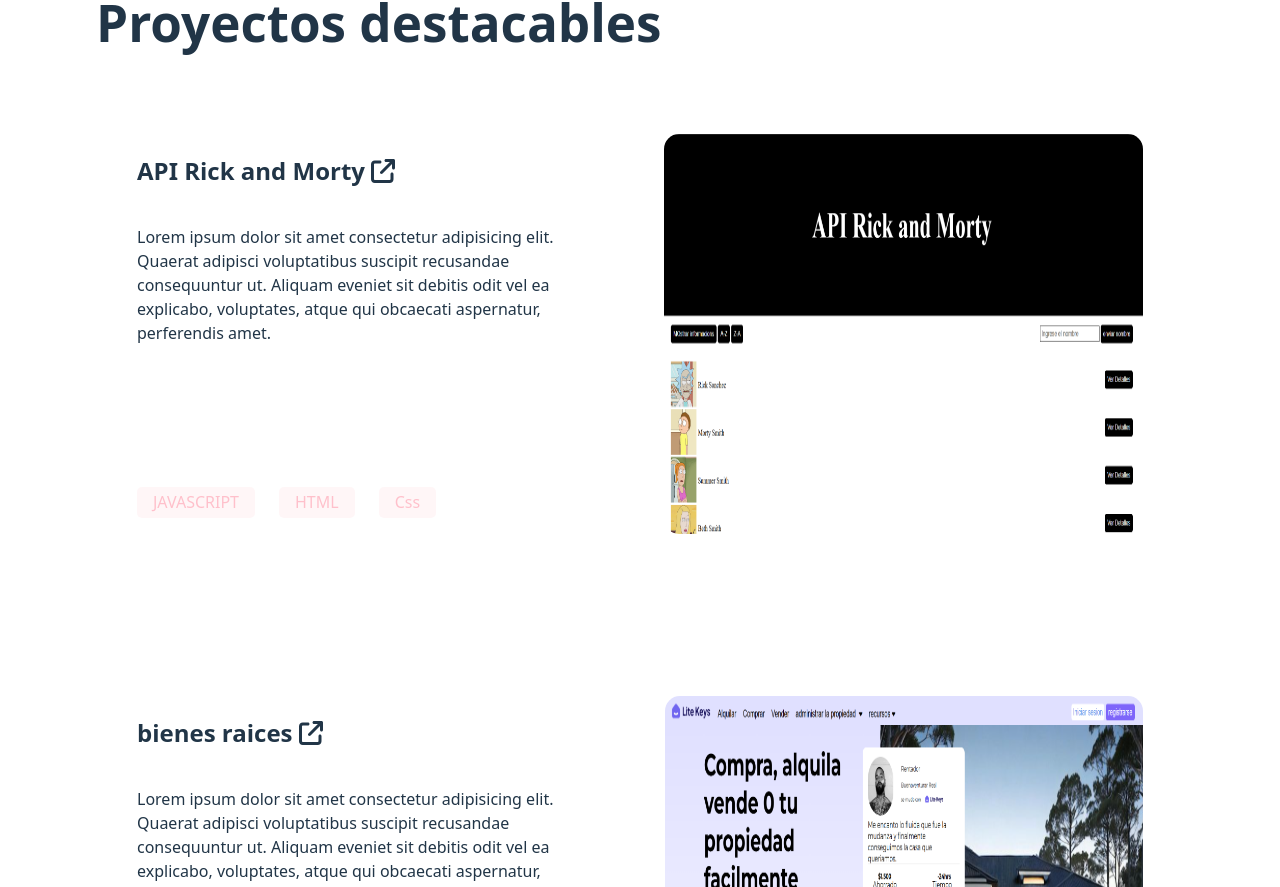
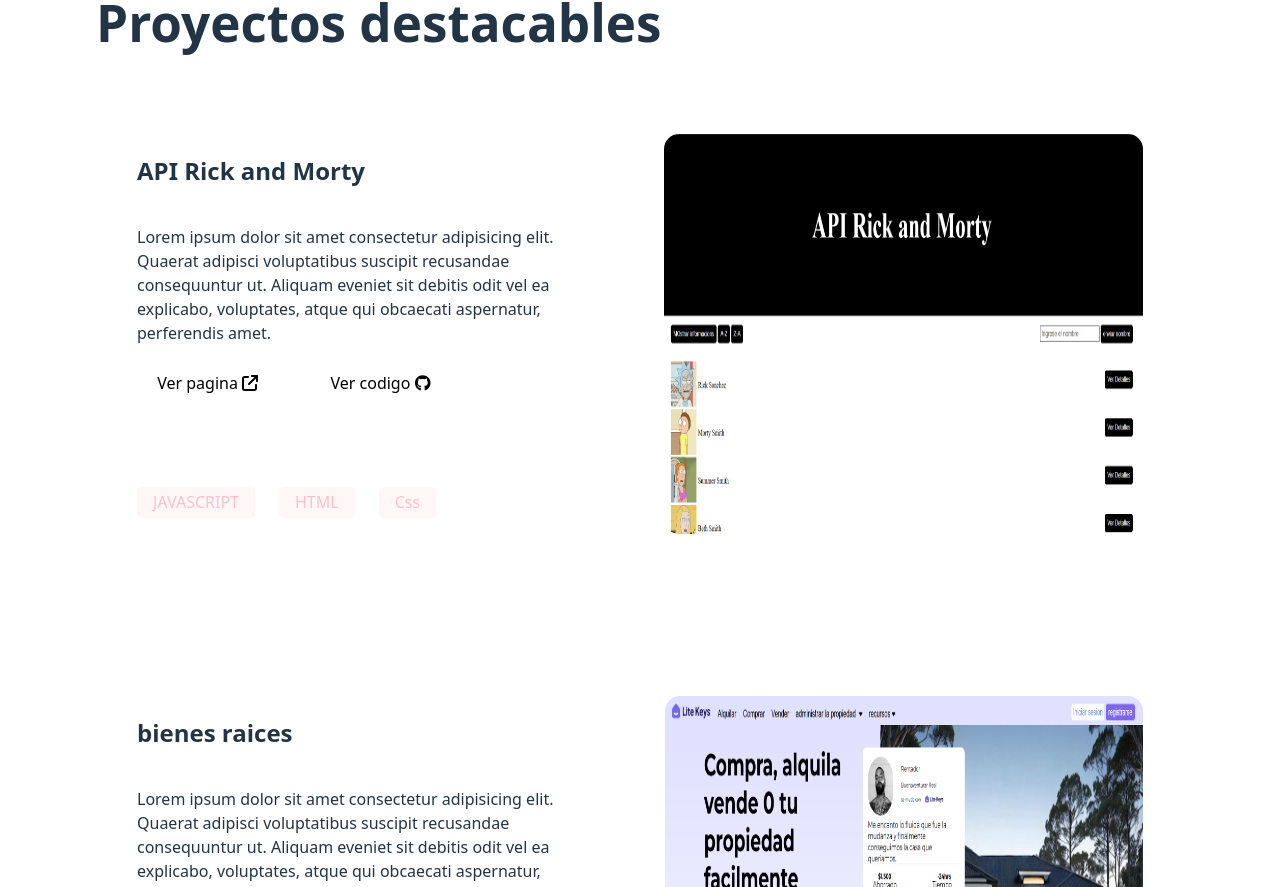
Before and after one commit to EloyRengel17/miPortafolio, a React (Vite) app: page / in a window 1280 px wide. Shown: the part 1913-2800 px from the top of the page. Built offline with nearby package versions, Linux system fonts and the light colour scheme.

Commit message:
corrigiendo error en mostrar lenguajes usasdos en proyectos y añadiendo botones para redirecion de links

```diff
--- a/src/App.css
+++ b/src/App.css
@@ -113,18 +113,7 @@
 
 /* Efecto hover en el CONTENEDOR */
 .contenorProyectosDestacables:hover {
-  cursor: pointer;
   background: linear-gradient(rgba(0, 0, 0, 0) 80%, rgba(255, 192, 203, 0.151));
-
-
-}
-
-/* Efecto en el SPAN cuando el contenedor tiene hover */
-.contenorProyectosDestacables:hover span {
-  display: inline-block; /* Necesario para transform */
-  transform: scale(1.4);
-  transition: transform 0.8s ease; /* Transición solo para el transform */
-  color: pink;
 }
 
 /*Estilos para el contenedor descripcion ubicado del lado izquierdo*/
@@ -152,6 +141,22 @@
   border-radius:15px ;
 }
 
+.botonVerProyectos {
+  background-color: transparent;
+  margin-right: 2rem ;
+   border: 1px solid transparent;
+  transition: border-color 1.0s ease;
+}
+.botonVerProyectos:hover{
+   border-color: pink;
+}
+.botonVerProyectos:hover span {
+  display: inline-block; /* Necesario para transform */
+  transform: scale(1.3);
+  transition: transform 0.8s ease; /* Transición solo para el transform */
+  color: pink;
+}
+
 /*Estilos para el Section3*/
 .Section3{
   margin-top: 20rem;
@@ -171,12 +176,6 @@
   box-sizing: border-box; /* Incluye padding en el ancho */
 }
 .otrosProyectos:hover{
-  cursor: pointer;
+
   background: linear-gradient(rgba(0, 0, 0, 0) 80%, rgba(255, 192, 203, 0.151));
 }
-.otrosProyectos:hover span{
-  display: inline-block; /* Necesario para transform */
-  transform: scale(1.3);
-  transition: transform 0.8s ease; /* Transición solo para el transform */
-  color: pink;
-}
--- a/src/componentes/header.jsx
+++ b/src/componentes/header.jsx
@@ -1,12 +1,12 @@
 import { useState } from "react";
 import Icon from './iconos';
-import imagenYo from "../assets/yo.png"
 import '../App.css'
 import { faLinkedin } from "@fortawesome/free-brands-svg-icons";
 
 function Header(){
-    function linkedin(){
-        window.open("https://www.linkedin.com/in/eloy-rengel/", "_blank")
+
+    function irlink(link){
+        window.open(link,"_blank")
     }
     return(
         <>
@@ -14,11 +14,12 @@
 
                 <h1>Eloy A<span>.</span> Rengel</h1>
                 <h3>Programador web tatatata </h3>
-                 <img src={imagenYo} alt="yo" />
+
                 <p>Lorem, ipsum dolor sit amet consectetur adipisicing elit.</p>
                      <p>repellat culpa? Officia perferendis iure aspernatur quam animi!</p>
-                     <Icon name="email" className="iconos" />
-                     <Icon name="linkedin" className="iconos" onClick={linkedin}/>
+                     <Icon name="email" className="iconos"   onClick={() => window.open("https://mail.google.com/mail/?view=cm&fs=1&to=eloypanita@gmail.com")} />
+                     <Icon name="linkedin" className="iconos" onClick={()=> irlink("https://www.linkedin.com/in/eloy-rengel/")}/>
+                     <Icon name="github" className="iconos" onClick={()=> irlink("https://github.com/EloyRengel17")}/>
 
             </header>
         </>
--- a/src/componentes/iconos.jsx
+++ b/src/componentes/iconos.jsx
@@ -5,7 +5,6 @@
   faUser,
   faEnvelope,
   faArrowUpRightFromSquare,
-  // Iconos sólidos (free-solid-svg-icons)
 } from '@fortawesome/free-solid-svg-icons';
 import {
   faLinkedin,
@@ -15,20 +14,22 @@
   faJs,
   faReact,
   faNode,
-} from '@fortawesome/free-brands-svg-icons';
+  faGithub, // ¡Importa el ícono de GitHub!
+} from '@fortawesome/free-brands-svg-icons'; // Asegúrate de que esté en esta colección
 
 const icons = {
   home: faHouse,
   user: faUser,
   email: faEnvelope,
-  linkedin: faLinkedin, // ¡Ahora funciona!
+  linkedin: faLinkedin,
   html5: faHtml5,
   css: faCss,
   sass: faSass,
-  js:faJs,
-  react:faReact,
+  js: faJs,
+  react: faReact,
   node: faNode,
-  link:faArrowUpRightFromSquare
+  link: faArrowUpRightFromSquare,
+  github: faGithub, // Ahora sí está definido
 };
 
 export default function Icon({ name, ...props }) {
--- a/src/componentes/section2.jsx
+++ b/src/componentes/section2.jsx
@@ -17,6 +17,7 @@
     },
     img: apiRick,
     link:"https://eloyapirickandmorty.netlify.app/",
+    github:"",
   },
   {
     id: 2,
@@ -30,6 +31,7 @@
     },
     img: bienesRaices,
     link:"https://litekeys-proyecto-universidad.netlify.app/",
+     github:"",
   },
 
 ];
@@ -45,17 +47,22 @@
       <section className="Section2">
         <h1>Proyectos destacables</h1>
         {proyectosDestacables.map((proyecto) => (
-          <div key={proyecto.id} className="contenorProyectosDestacables" onClick={()=> visitarProyecto(proyecto.link)}>
+          <div key={proyecto.id} className="contenorProyectosDestacables" >
             <div className="descripcion">
-              <h2>   {proyecto.titulo} {"   "} <span> {"   "}<Icon name="link" /> </span>   </h2>
+              <h2>   {proyecto.titulo} {"   "}  </h2>
                <p>{proyecto.descripcion}</p>
 
+                <div>
+                 <button className="botonVerProyectos" onClick={()=> visitarProyecto(proyecto.link)}> Ver pagina  <span> {"     "}<Icon name="link" /> </span>  </button>
+                 <button className="botonVerProyectos" onClick={()=> visitarProyecto(proyecto.github)}>  Ver codigo  <span> {"     "}<Icon name="github" /> </span> </button>
+                </div>
+
                <div className="herramientasUtilizadas">
-                <p>{proyecto.lenguajes.uno}</p>
-                <p>{proyecto.lenguajes.dos}</p>
-                <p>{proyecto.lenguajes.tres}</p>
-
-               </div>
+                {/*codigo sacado de la ia para poder enfretar mi errro despues de horas de intentar areglarlo por mi solo*/ }
+                  {Object.entries(proyecto.lenguajes).map(([key, value]) =>
+                    value && <p key={key}>{value}</p>
+                  )}
+              </div>
                </div>
                <div className="imagenProyecto">
 
--- a/src/componentes/section3.jsx
+++ b/src/componentes/section3.jsx
@@ -12,7 +12,8 @@
             dos: "Css",
             tres: "",
           },
-          link:""
+          link:"",
+          github:"",
     },
     {
         id:2,
@@ -23,7 +24,8 @@
             dos: "Css",
             tres: "",
           },
-          link:""
+          link:"",
+          github:"",
     },
 
 ]
@@ -41,13 +43,19 @@
 
 
             {otrosProyectos.map((proyecto)=>(
-                <div className="otrosProyectos" key={proyecto.id} onClick={()=> visitarProyecto(proyecto.link)}>
-                     <h2>   {proyecto.titulo} {"   "}{" "}   <span>  {" "}   {"   "}  <Icon name="link" />{" "}   </span>{" "}      </h2>
+                <div className="otrosProyectos" key={proyecto.id} >
+                     <h2>   {proyecto.titulo}      </h2>
                         <p>{proyecto.descripcion}</p>
+                        <div>
+                           <button className="botonVerProyectos" onClick={()=> visitarProyecto(proyecto.link)}> Ver pagina  <span> {"     "}<Icon name="link" /> </span>  </button>
+                           <button className="botonVerProyectos" onClick={()=> visitarProyecto(proyecto.github)}>  Ver codigo  <span> {"     "}<Icon name="github" /> </span> </button>
+                         </div>
         <div className="herramientasUtilizadas">
-                    <p>{proyecto.lenguajes.uno}</p>
-                    <p>{proyecto.lenguajes.dos}</p>
-          </div>
+                {/*codigo sacado de la ia para poder enfretar mi errro despues de horas de intentar areglarlo por mi solo*/ }
+                  {Object.entries(proyecto.lenguajes).map(([key, value]) =>
+                    value && <p key={key}>{value}</p>
+                  )}
+              </div>
                 </div>
 
             ))}
```
Also changed, not shown: package.json (+13 -1 lines), 1 other file (tests, documents, lock files or other folders).
